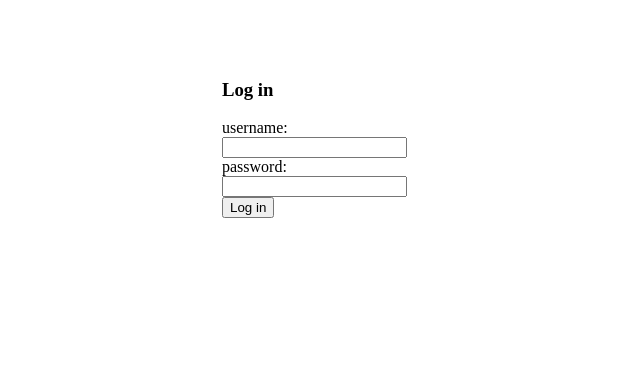
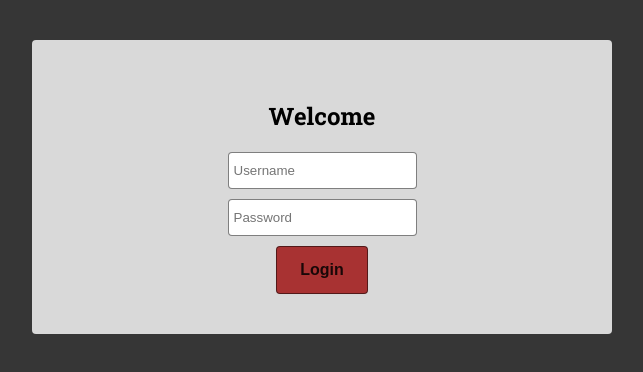
Before and after one commit to blakemontiegel/LACrashDataAnalysis, a React (Create React App) app in the folder frontend/: page / in a window 1280 px wide. Shown: the top 372 px of the page, without its empty margins (318-961 px from the left). Built offline with nearby package versions, Linux system fonts and the light colour scheme.

Commit message:
Worked on Styling

```diff
--- a/frontend/src/index.css
+++ b/frontend/src/index.css
@@ -1,12 +1,75 @@
+@import url('https://fonts.googleapis.com/css2?family=Roboto+Slab:wght@100..900&display=swap');
+/* layout */
+body {
+  background: #363636;
+  font-family: "Roboto Slab";
+}
+
 form.login {
-  max-width: 200px;
+  width: 500px;
   margin: 40px auto;
-  padding: 20px;
-  background: #fff;
+  padding: 40px;
   border-radius: 4px;
+  top: 50%;
+  left: 50%;
+  background: #d9d9d9;
+  text-align: center;
+}
+form.login input[type = "username"], form.login input[type = "password"] {
+  border:0;
+  display: block;
+  margin: 10px auto;
+  text-align: left;
+  border-radius: .25rem;
+  border: 1px solid rgba(0, 0, 0, 0.5);
+  padding: 10px 5px;
 }
 
 
 .welcome-page {
   text-align: center;
 }
+
+/* CSS */
+.button-6 {
+  align-items: center;
+  background-color: #a83232;
+  border: 1px solid rgba(0, 0, 0, 0.5);
+  border-radius: .25rem;
+  box-shadow: rgba(0, 0, 0, 0.02) 0 1px 3px 0;
+  box-sizing: border-box;
+  color: rgba(0, 0, 0, 0.85);
+  cursor: pointer;
+  display: inline-flex;
+  font-size: 16px;
+  font-weight: 600;
+  justify-content: center;
+  margin: 0;
+  min-height: 3rem;
+  padding: calc(.875rem - 1px) calc(1.5rem - 1px);
+  position: relative;
+  text-decoration: none;
+  transition: all 250ms;
+  user-select: none;
+  -webkit-user-select: none;
+  touch-action: manipulation;
+  vertical-align: baseline;
+  width: auto;
+}
+
+.button-6:hover,
+.button-6:focus {
+  border-color: rgba(0, 0, 0, 0.15);
+  box-shadow: rgba(0, 0, 0, 0.1) 0 4px 12px;
+  color: rgba(0, 0, 0, 0.65);
+}
+
+
+
+.button-6:active {
+  background-color: #F0F0F1;
+  border-color: rgba(0, 0, 0, 0.15);
+  box-shadow: rgba(0, 0, 0, 0.06) 0 2px 4px;
+  color: rgba(0, 0, 0, 0.65);
+  transform: translateY(0);
+}
--- a/frontend/src/pages/Login.js
+++ b/frontend/src/pages/Login.js
@@ -12,22 +12,22 @@ const Login = () => {
 
     return (
         <form className='login' /*onSubmit={handleSubmit}*/>
-            <h3>Log in</h3>
+            <h2>Welcome</h2>
 
-            <label>username:</label>
             <input
                 type='username'
+                placeholder='Username'
                 onChange={(e) => setUsername(e.target.value)}
                 value={username}
             />
-            <label>password:</label>
             <input
                 type="password"
+                placeholder='Password'
                 onChange={(e) => setPassword(e.target.value)}
                 value={password}
             />
             <Link to="/welcome">
-            <button>Log in</button>
+            <button className='button-6'>Login</button>
             </Link>
 
         </form>
```
